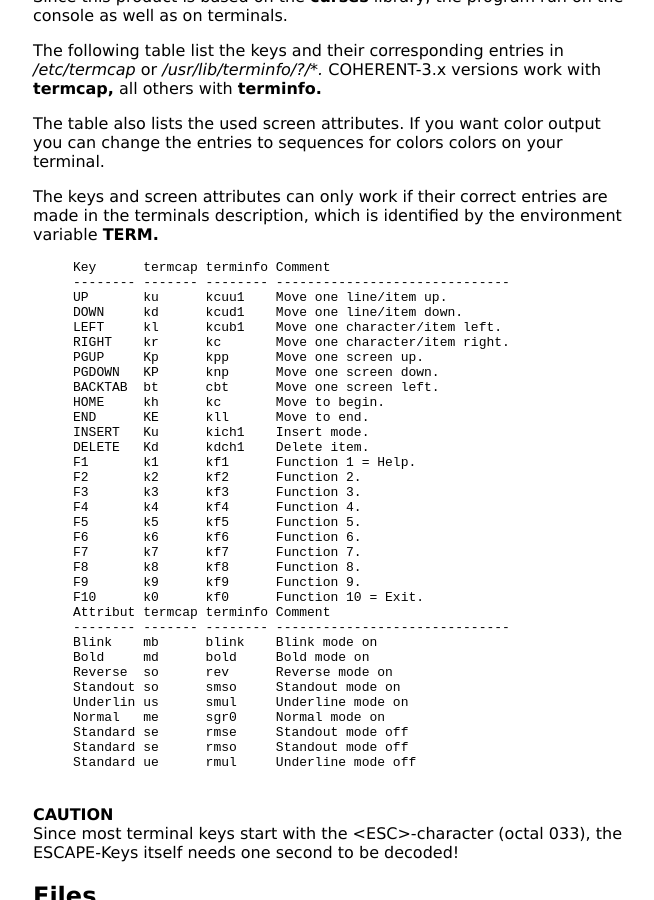
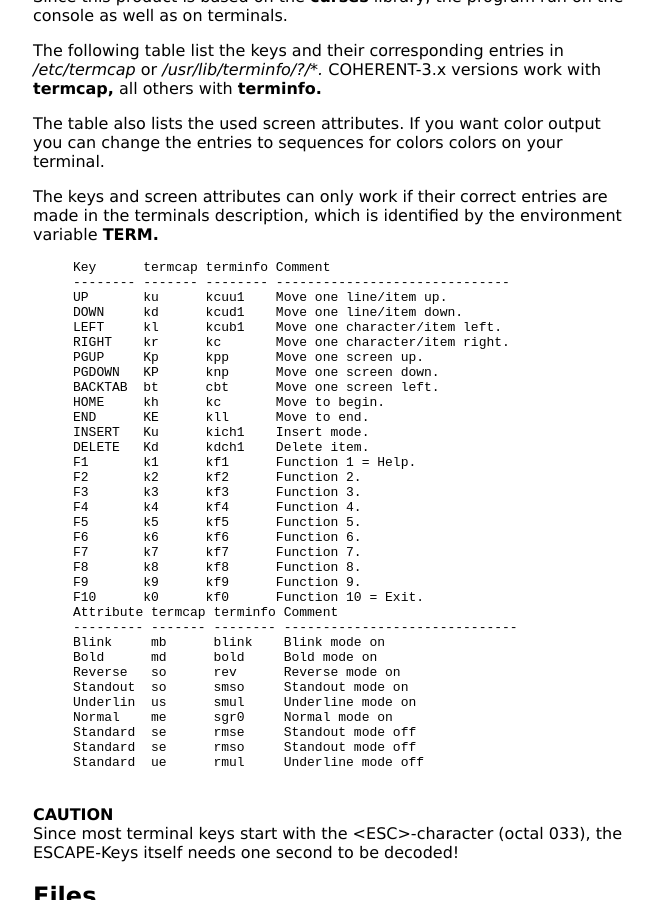
Before and after one commit to freakout42/macrocalc, a Jekyll site: the page docs/mc1.html, which Jekyll copies as it is, in a window 1280 px wide and 900 px high, scrolled down 20780 px. Shown: the whole window, without its empty margins (307-961 px from the left). Built offline with Jekyll 4.4.1, drawn with Linux system fonts in a browser that asks for light colours; some of the changed text lies outside the part shown.

Commit message:
Fixed typos

```diff
--- a/docs/mc1.html
+++ b/docs/mc1.html
@@ -1666,17 +1666,17 @@ F7       k7      kf7      Function 7.
 F8       k8      kf8      Function 8.
 F9       k9      kf9      Function 9.
 F10      k0      kf0      Function 10 = Exit.
-Attribut termcap terminfo Comment
--------- ------- -------- ------------------------------
-Blink    mb      blink    Blink mode on
-Bold     md      bold     Bold mode on
-Reverse  so      rev      Reverse mode on
-Standout so      smso     Standout mode on
-Underlin us      smul     Underline mode on
-Normal   me      sgr0     Normal mode on
-Standard se      rmse     Standout mode off
-Standard se      rmso     Standout mode off
-Standard ue      rmul     Underline mode off
+Attribute termcap terminfo Comment
+--------- ------- -------- ------------------------------
+Blink     mb      blink    Blink mode on
+Bold      md      bold     Bold mode on
+Reverse   so      rev      Reverse mode on
+Standout  so      smso     Standout mode on
+Underlin  us      smul     Underline mode on
+Normal    me      sgr0     Normal mode on
+Standard  se      rmse     Standout mode off
+Standard  se      rmso     Standout mode off
+Standard  ue      rmul     Underline mode off
 </PRE>
 </DL>
 <BR>
```
Also changed, not shown: other parts of docs/mc1.html (+2 -2 lines).
